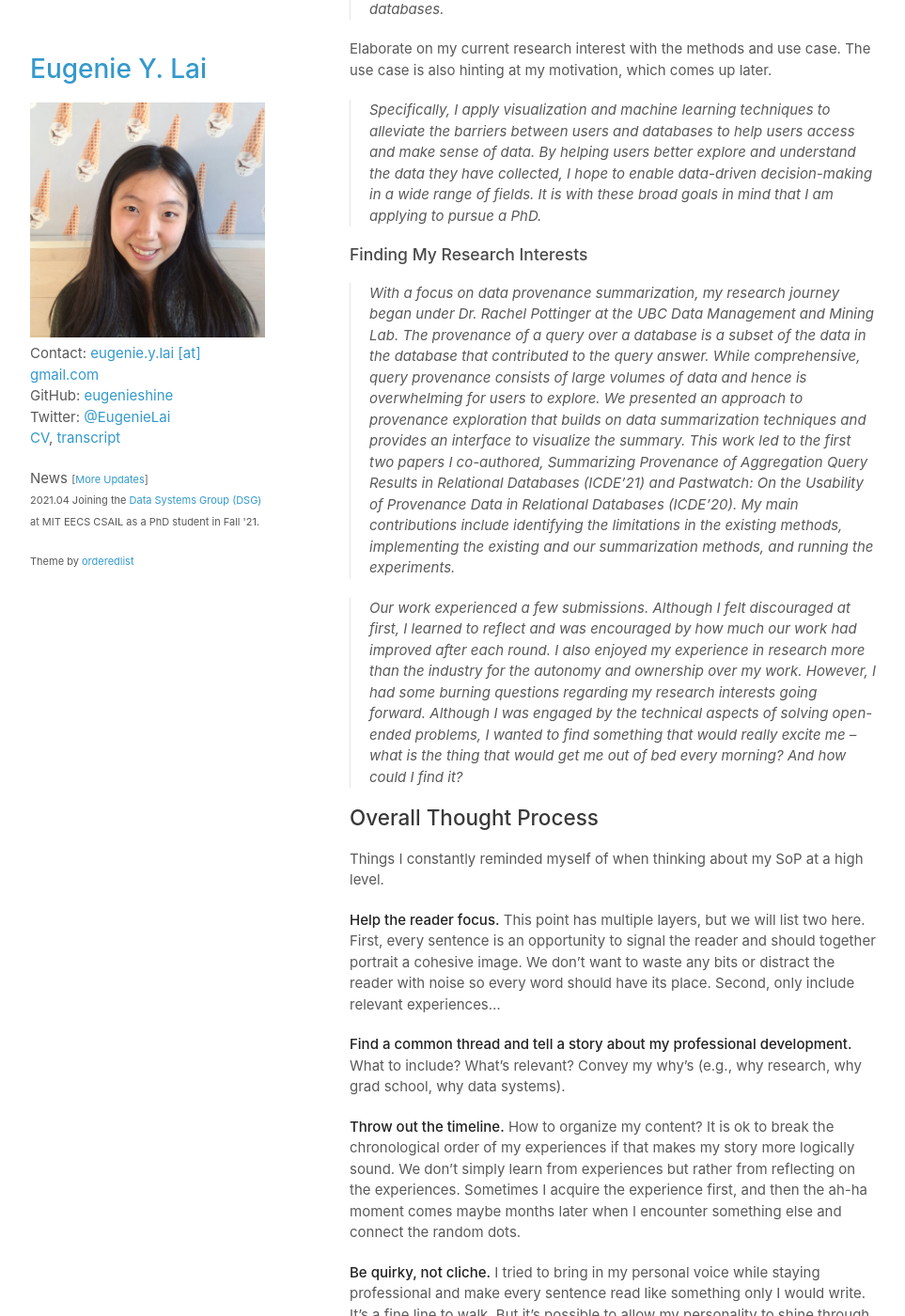
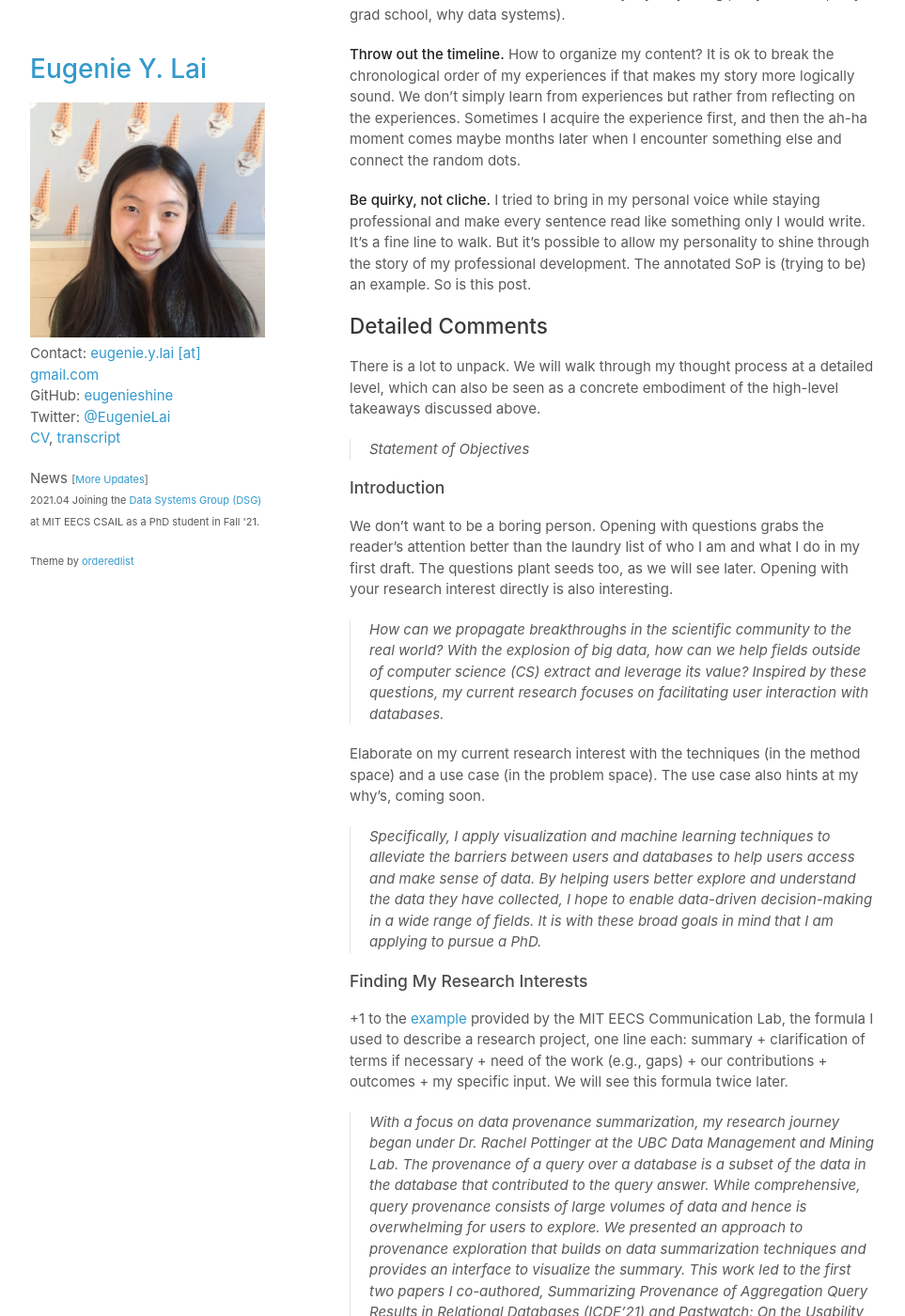
Before and after one commit to eugenielai/eugenielai.github.io, a Jekyll site: the page built from posts/another_annotated_sop.md, in a window 1280 px wide and 1400 px high, scrolled down 2007 px. Shown: the whole window at 94% size, without its empty margins (158-1121 px from the left). Built offline with Jekyll 4.4.1, drawn with Linux system fonts in a browser that asks for light colours; a script that is not in the unit is left out; some of the changed text lies outside the part shown.

Commit message:
update anno example of sop

```diff
--- a/posts/another_annotated_sop.md
+++ b/posts/another_annotated_sop.md
@@ -6,11 +6,11 @@ date: 2021-04-16
 
 ---
 
-This post is inspired by the Statement of Objective examples provided by the [MIT EECS Communication Lab](https://mitcommlab.mit.edu/eecs/commkit/graduate-school-personal-statement/). Some programs (e.g., Berkeley) require a Statement of Purpose (SoP) and a Personal Statement (PS). In this post, we will dissect and annotate [my SoP](https://eugenielai.github.io/docs/application/SoP_MIT_eylai.pdf) submitted to MIT EECS, which is a hybrid of both, in my case.
+This post is inspired by the Statement of Objective examples provided by the [MIT EECS Communication Lab](https://mitcommlab.mit.edu/eecs/commkit/graduate-school-personal-statement/). Some programs (e.g., Berkeley EECS) require a Statement of Purpose (SoP) and a Personal Statement (PS). In this post, we will dissect and annotate [my SoP](https://eugenielai.github.io/docs/application/SoP_MIT_eylai.pdf) submitted to MIT EECS, which is a hybrid of both, in my case.
 
 I would also like to shamelessly include a copy of [my first draft](https://eugenielai.github.io/docs/application/SoP_draft_eylai.pdf) for a before-after comparison and show how far I have (and maybe anyone could) come by applying the learnings discussed in this post. It would be difficult to measure the impact of something without showing the starting point, which is often missing in the existing resources for SoP.
 
-Also, if you are an anxious applicant, let’s not compare ourselves. I know it’s easier said than done, and I still fall into that trap too. But it is **unfair** to compare the ins and outs of ourselves to **only** the best side of others (e.g., their SoP). This note was first brought up to me by Prof. [Maria De-Arteaga](https://mariadearteaga.com/) back in 2019 when I just started to pivot my profile towards grad school and has been helping me get off the overthinking treadmill since.
+Also, if you are an anxious applicant, let’s not compare ourselves. I know it’s easier said than done, and I still fall into that trap too. But it is **unfair** to compare the ins and outs of ourselves to **only** the best side of others (e.g., their SoP). This note was first brought up to me by Dr. [Maria De-Arteaga](https://mariadearteaga.com/) back in 2019 when I just started to pivot my profile towards grad school and has been helping me get off the overthinking treadmill since.
 
 ## Before We Start
 
@@ -32,30 +32,12 @@ Motivation to (uncomfortably) put myself out there:
 
 Speaking of support, a list of help I received for my SoP:
 * I was privileged to be assisted by the [MIT GAAP](https://www.thrive-eecs.mit.edu/gaap) and [Berkeley EAAA program](https://twitter.com/ermgrant/status/1316111464273502211?s=20). A huge thank you to my MIT GAAP mentor, [Xuan](https://twitter.com/xuanalogue), who chatted with me bi-weekly since October 2020, provided extremely valuable feedback on my SoP, and helped me navigate through the applying process. It still feels surreal that I will actually see her in person at MIT this fall.
-* Many thanks to my labmates and my research parent, Prof. [Rachel Pottinger](https://www.cs.ubc.ca/~rap/), who offered both helpful comments and emotional support.
+* Many thanks to my labmates and my research parent, Dr. [Rachel Pottinger](https://www.cs.ubc.ca/~rap/), who offered both helpful comments and emotional support.
 * I was also privileged to get help from the [Writing Centre](https://ubcca.mywconline.com/index.php?logout=YES) and [Student Service Centre](https://students.ubc.ca/) at my undergraduate university (i.e., UBC).
 * Just to reiterate, the examples by the [MIT EECS Communication Lab](https://mitcommlab.mit.edu/eecs/commkit/cvresume/) are helpful. Many other programs (e.g., CMU) provide such examples too.
 * I was also influenced by these YouTube channels.
 
 So the first takeaway is clear: **Be resourceful.** Ask around. Keep an eye out for opportunities and resources, which shouldn’t take up much energy. Just have that running in the background.
-
-## Detailed Comments
-
-> Statement of Objectives
-
-### Introduction
-
-Opening with questions is one of the more interesting ways to grab the reader's attention, instead of a laundry list of who I am and what I do.
-> How can we propagate breakthroughs in the scientific community to the real world? With the explosion of big data, how can we help fields outside of computer science (CS) extract and leverage its value? Inspired by these questions, my current research focuses on facilitating user interaction with databases.
-
-Elaborate on my current research interest with the methods and use case. The use case is also hinting at my motivation, which comes up later.
-> Specifically, I apply visualization and machine learning techniques to alleviate the barriers between users and databases to help users access and make sense of data. By helping users better explore and understand the data they have collected, I hope to enable data-driven decision-making in a wide range of fields. It is with these broad goals in mind that I am applying to pursue a PhD.
-
-### Finding My Research Interests
-
-> With a focus on data provenance summarization, my research journey began under Dr. Rachel Pottinger at the UBC Data Management and Mining Lab. The provenance of a query over a database is a subset of the data in the database that contributed to the query answer. While comprehensive, query provenance consists of large volumes of data and hence is overwhelming for users to explore. We presented an approach to provenance exploration that builds on data summarization techniques and provides an interface to visualize the summary. This work led to the first two papers I co-authored, Summarizing Provenance of Aggregation Query Results in Relational Databases (ICDE’21) and Pastwatch: On the Usability of Provenance Data in Relational Databases (ICDE’20). My main contributions include identifying the limitations in the existing methods, implementing the existing and our summarization methods, and running the experiments.
-
-> Our work experienced a few submissions. Although I felt discouraged at first, I learned to reflect and was encouraged by how much our work had improved after each round. I also enjoyed my experience in research more than the industry for the autonomy and ownership over my work. However, I had some burning questions regarding my research interests going forward. Although I was engaged by the technical aspects of solving open-ended problems, I wanted to find something that would really excite me – what is the thing that would get me out of bed every morning? And how could I find it?
 
 ## Overall Thought Process
 
@@ -68,6 +50,37 @@ Things I constantly reminded myself of when thinking about my SoP at a high leve
 **Throw out the timeline.** How to organize my content? It is ok to break the chronological order of my experiences if that makes my story more logically sound. We don’t simply learn from experiences but rather from reflecting on the experiences. Sometimes I acquire the experience first, and then the ah-ha moment comes maybe months later when I encounter something else and connect the random dots.
 
 **Be quirky, not cliche.** I tried to bring in my personal voice while staying professional and make every sentence read like something only I would write. It’s a fine line to walk. But it’s possible to allow my personality to shine through the story of my professional development. The annotated SoP is (trying to be) an example. So is this post.
+
+## Detailed Comments
+
+There is a lot to unpack. We will walk through my thought process at a detailed level, which can also be seen as a concrete embodiment of the high-level takeaways discussed above.
+
+> Statement of Objectives
+
+### Introduction
+
+We don’t want to be a boring person. Opening with questions grabs the reader's attention better than the laundry list of who I am and what I do in my first draft. The questions plant seeds too, as we will see later. Opening with your research interest directly is also interesting.
+> How can we propagate breakthroughs in the scientific community to the real world? With the explosion of big data, how can we help fields outside of computer science (CS) extract and leverage its value? Inspired by these questions, my current research focuses on facilitating user interaction with databases.
+
+Elaborate on my current research interest with the techniques (in the method space) and a use case (in the problem space). The use case also hints at my why’s, coming soon.
+> Specifically, I apply visualization and machine learning techniques to alleviate the barriers between users and databases to help users access and make sense of data. By helping users better explore and understand the data they have collected, I hope to enable data-driven decision-making in a wide range of fields. It is with these broad goals in mind that I am applying to pursue a PhD.
+
+### Finding My Research Interests
+
++1 to the [example](https://mitcommlab.mit.edu/eecs/wp-content/uploads/sites/6/2016/09/CS-grad-school-personal-statement-annotated-example.pdf) provided by the MIT EECS Communication Lab, the formula I used to describe a research project, one line each: summary + clarification of terms if necessary + need of the work (e.g., gaps) + our contributions + outcomes + my specific input. We will see this formula twice later.
+> With a focus on data provenance summarization, my research journey began under Dr. Rachel Pottinger at the UBC Data Management and Mining Lab. The provenance of a query over a database is a subset of the data in the database that contributed to the query answer. While comprehensive, query provenance consists of large volumes of data and hence is overwhelming for users to explore. We presented an approach to provenance exploration that builds on data summarization techniques and provides an interface to visualize the summary. This work led to the first two papers I co-authored, Summarizing Provenance of Aggregation Query Results in Relational Databases (ICDE’21) and Pastwatch: On the Usability of Provenance Data in Relational Databases (ICDE’20). My main contributions include identifying the limitations in the existing methods, implementing the existing and our summarization methods, and running the experiments.
+
+We love the dark times. Vulnerability and hardships help people connect, noted by Dr. [Brené Brown](https://www.ted.com/talks/brene_brown_the_power_of_vulnerability?language=en#t-1196292). Being rejected is my true experience, and I intentionally included that to better connect to my reader. In my case, it also shows resilience and segues into my first why, why research but not industry.
+> Our work experienced a few submissions. Although I felt discouraged at first, I learned to reflect and was encouraged by how much our work had improved after each round. I also enjoyed my experience in research more than the industry for the autonomy and ownership over my work.
+
+When writing this part, I was thinking about the
+> However, I had some burning questions regarding my research interests going forward. Although I was engaged by the technical aspects of solving open-ended problems, I wanted to find something that would really excite me – what is the thing that would get me out of bed every morning? And how could I find it?
+
+Transition to my next project to show my technical competency while keeping the flow of the story about my why’s.
+> My next project, Developing a Data-Driven Electric Vehicle (EV) Strategy in Surrey, BC, Canada, helped me answer those questions.
+
+Another example of the formula but in a slightly different order to make things flow better.
+> Working with another undergraduate student under the supervision of Dr. Raymond Ng, we set out to address the challenge of how the city of Surrey should place EV charging stations. Prior to our work, the approach to determine where to install an EV charging site was solely based on expert opinions, despite a large volume of data collected by the city of Surrey. To help city planners make strategic decisions informed by evidence, I developed a web application to give them a user-friendly way to explore and make sense of the data. I used interactive maps and graphs to visualize the spatial distribution and time trends of Surrey’s vehicle stock, traffic flows, and land use. In September 2019, the city used my tool to choose 20 charger locations for a Canadian federal funding proposal, and I was proud to co-present this work at the SIGKDD’20 Social Impact Session this summer.
 
 ## Other Takeaways
 
```
